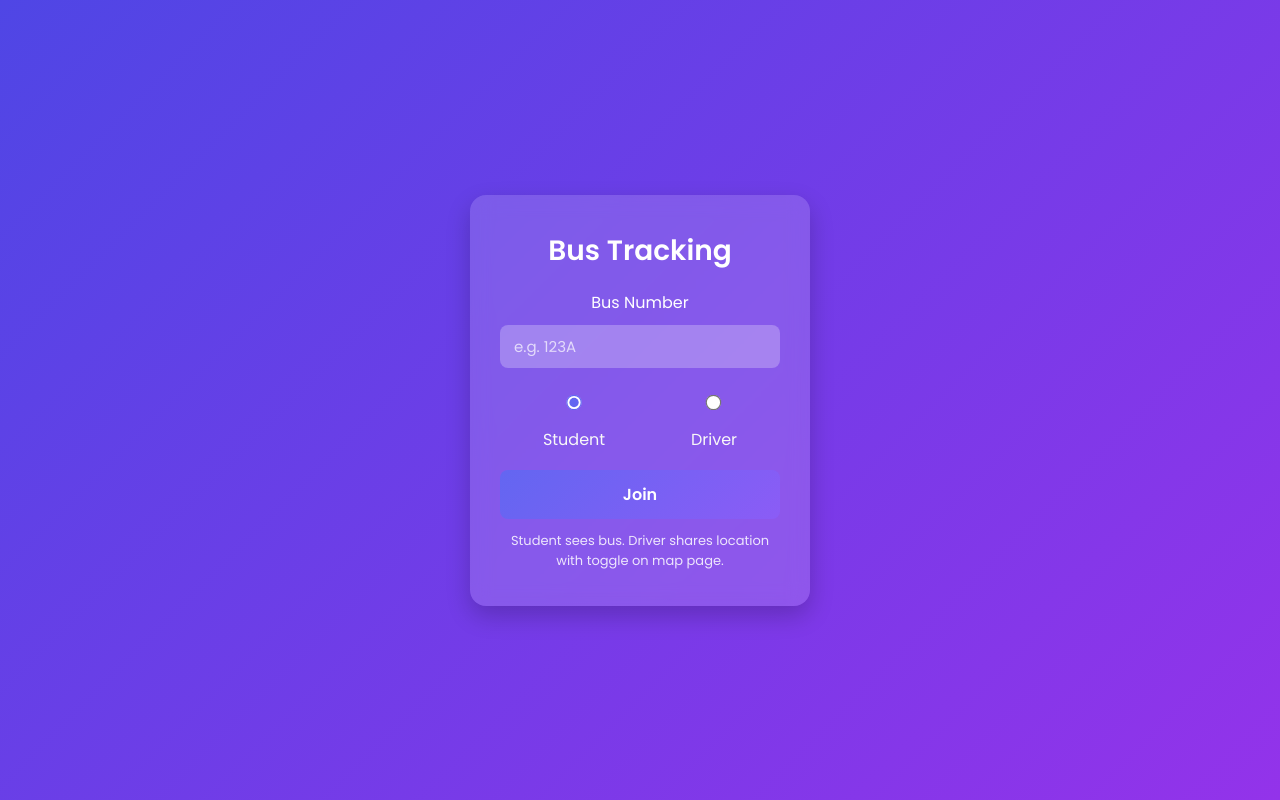
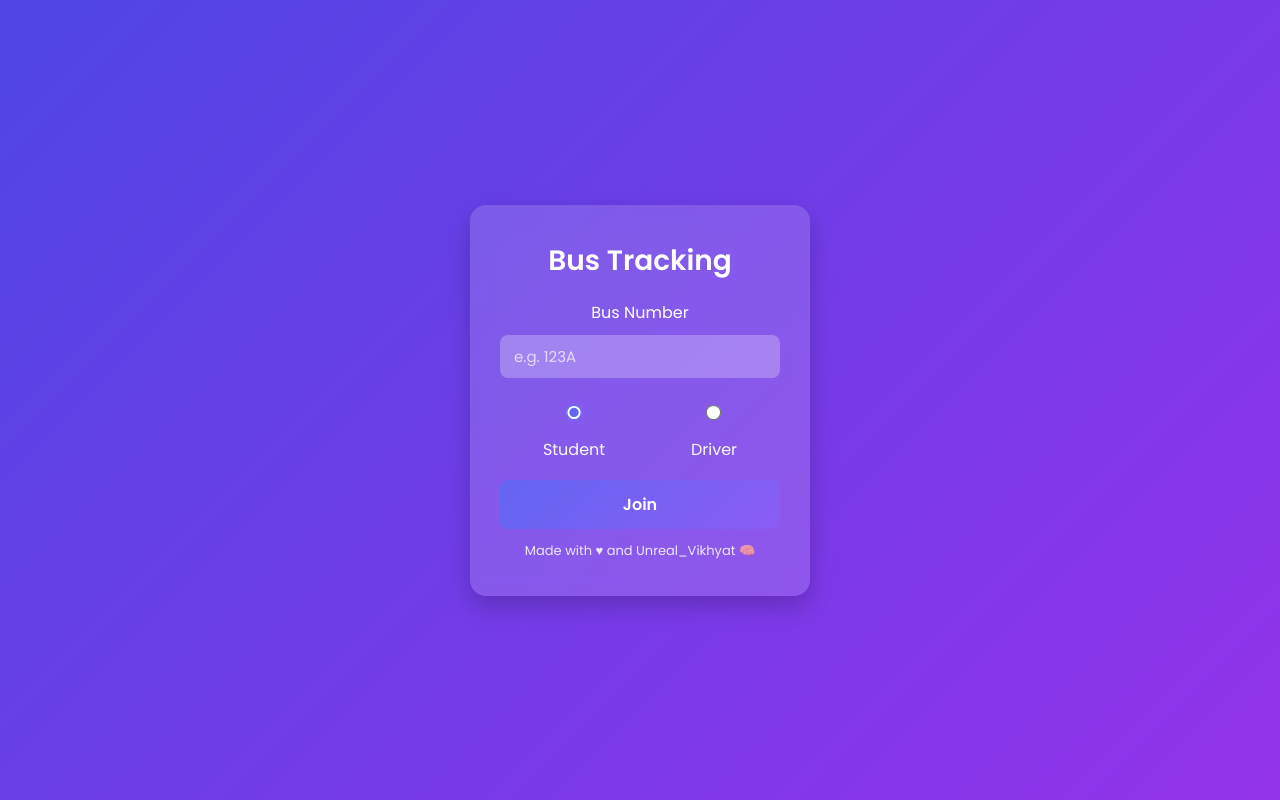
Before and after one commit to Unreal-Vikhyat/MINI_PROJECT_BUS_TRACKING, a Node server app: page / in a window 1280 px wide. Run offline with Node 20, Linux system fonts and the light colour scheme.

Commit message:
Adding some my attribution in project

```diff
--- a/public/js/map-client.js
+++ b/public/js/map-client.js
@@ -7,6 +7,9 @@ const socket = io({
 
 const map = L.map('map').setView([20.5937, 78.9629], 5);
 L.tileLayer('https://{s}.tile.openstreetmap.org/{z}/{x}/{y}.png', { maxZoom: 18 }).addTo(map);
+
+map.attributionControl.addAttribution('Unreal_Vikhyat Maps');
+
 
 // 🚌 Bus Icon
 const busIcon = L.icon({
--- a/views/index.ejs
+++ b/views/index.ejs
@@ -22,7 +22,7 @@
 
         <button id="joinBtn">Join</button>
 
-        <p class="hint">Student sees bus. Driver shares location with toggle on map page.</p>
+        <p class="hint">Made with &hearts; and Unreal_Vikhyat &#x1F9E0; </p>
     </div>
 
     <script>
```
